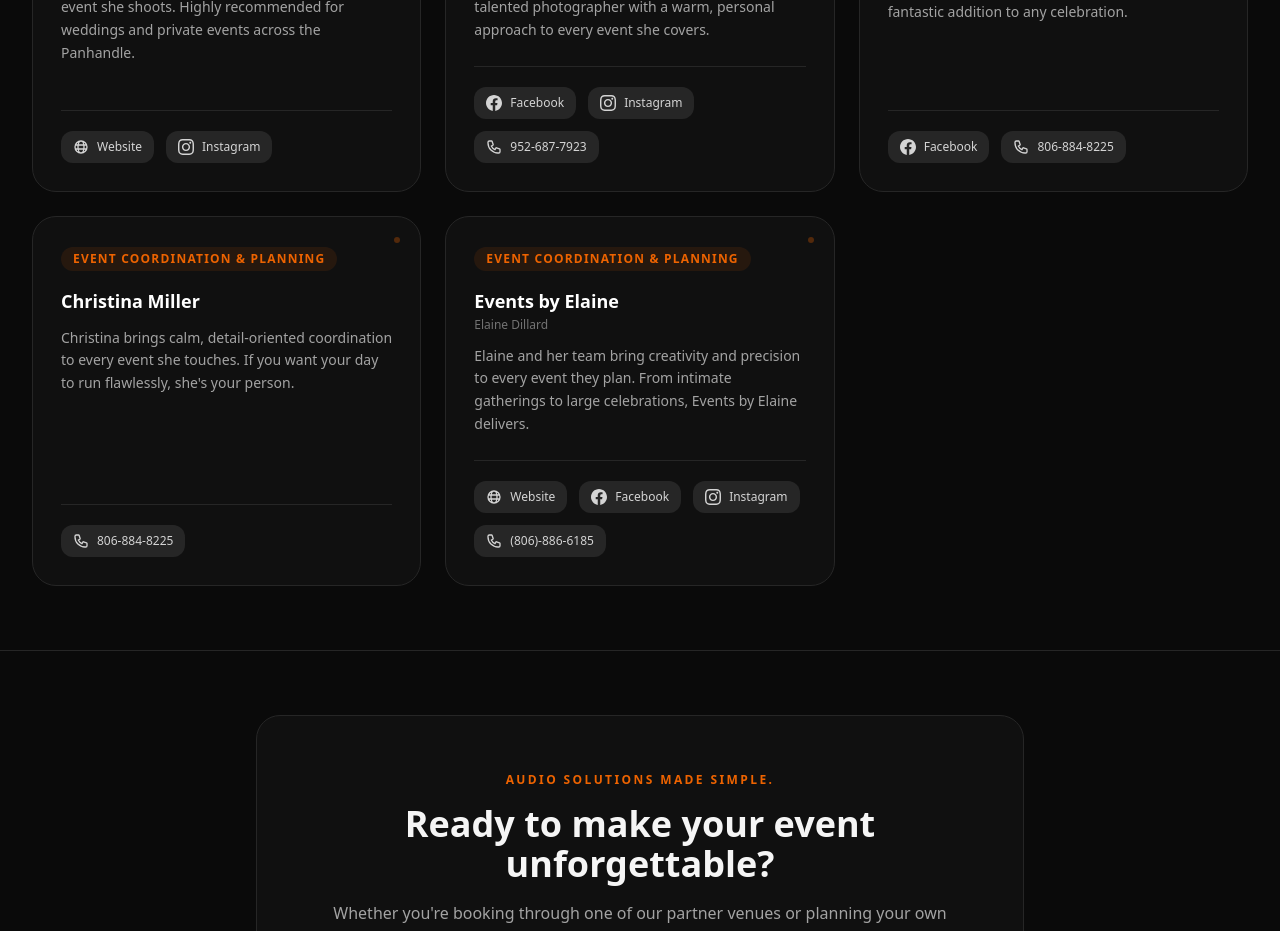
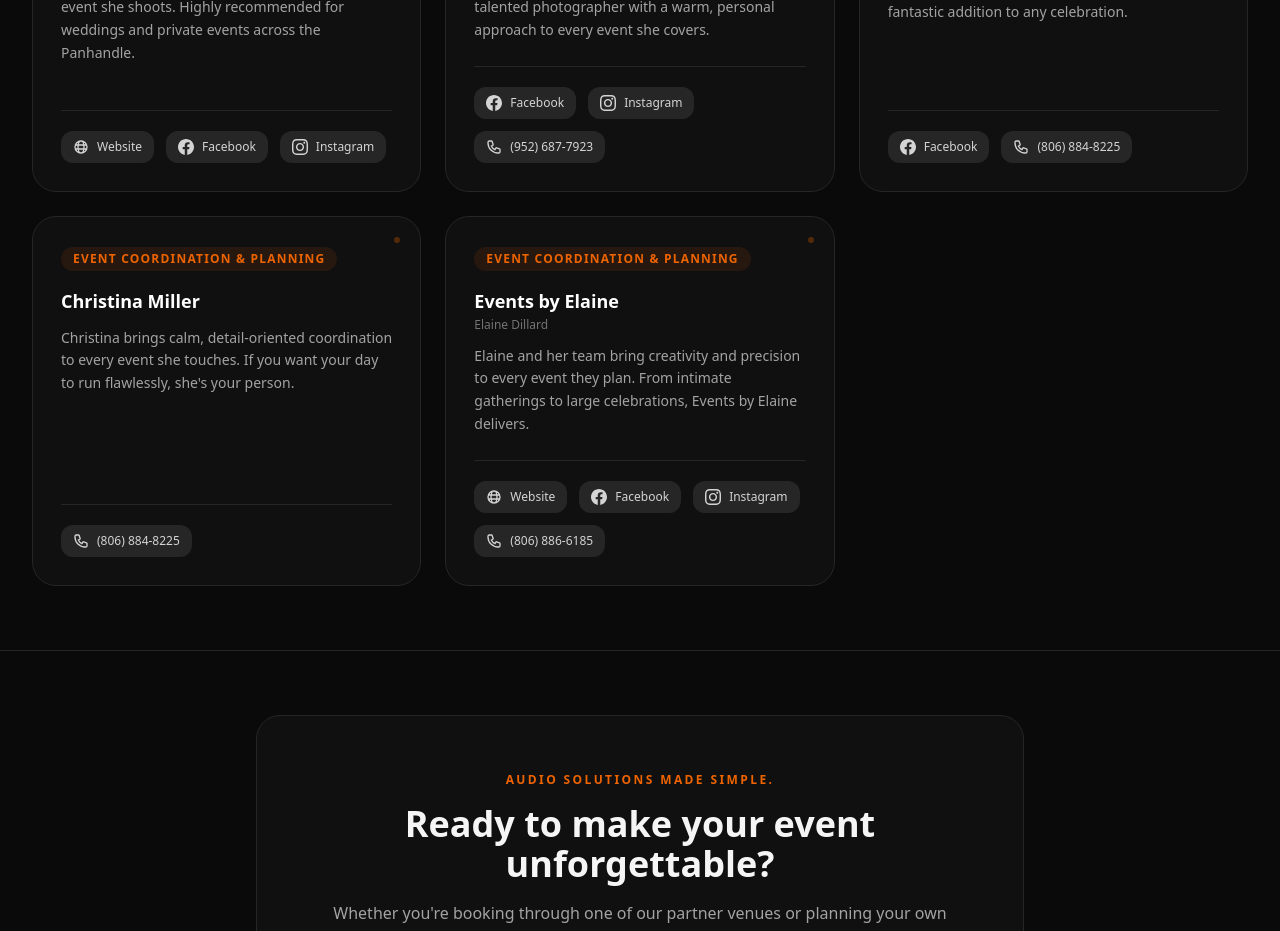
Before and after one commit to dexter806/tascosa.audio, a Next.js app: page /partners in a window 1280 px wide. Shown: the part 1600-2531 px from the top of the page. Built offline with nearby package versions, Linux system fonts and the light colour scheme.

Commit message:
Update partners.jsx

```diff
--- a/pages/partners.jsx
+++ b/pages/partners.jsx
@@ -57,7 +57,7 @@ const VENDORS = [
     description:
       "Katie brings a stunning, authentic eye to every event she shoots. Highly recommended for weddings and private events across the Panhandle.",
     website: "https://www.katiebillstrom.com/",
-    facebook: "",
+    facebook: "https://www.facebook.com/katiebillstromphoto/",
     instagram: "https://www.instagram.com/katiebillstromphoto/",
     phone: "",
   },
@@ -70,7 +70,7 @@ const VENDORS = [
     website: "",
     facebook: "https://www.facebook.com/profile.php?id=100093272509518",
     instagram: "https://www.instagram.com/oliviabridgesphotography",
-    phone: "952-687-7923",
+    phone: "(952) 687-7923",
   },
   {
     name: "The HazyHop Mobile Bar",
@@ -81,7 +81,7 @@ const VENDORS = [
     website: "",
     facebook: "https://www.facebook.com/TheHazyHop",
     instagram: "",
-    phone: "806-884-8225",
+    phone: "(806) 884-8225",
   },
   {
     name: "Christina Miller",
@@ -92,7 +92,7 @@ const VENDORS = [
     website: "",
     facebook: "",
     instagram: "",
-    phone: "806-884-8225",
+    phone: "(806) 884-8225",
   },
   {
     name: "Elaine Dillard",
@@ -103,7 +103,7 @@ const VENDORS = [
     website: "https://www.events-by-elaine.com/",
     facebook: "https://www.facebook.com/Planner.EventsbyElaine",
     instagram: "https://www.instagram.com/events_by_elaine",
-    phone: "(806)-886-6185",
+    phone: "(806) 886-6185",
   },
 ];
 
```
